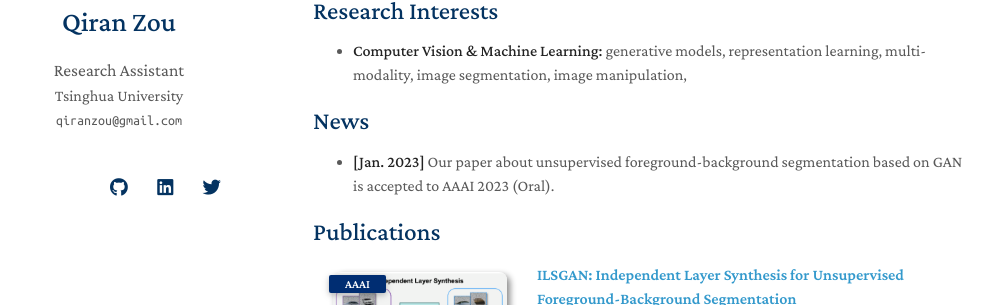
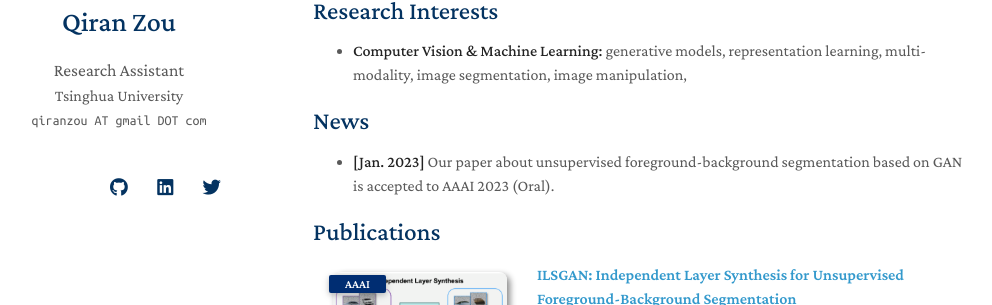
Before and after one commit to qrzou/qrzou.github.io, a Jekyll site: the page built from index.md, in a window 1280 px wide. Shown: the part 180-485 px from the top of the page, without its empty margins (157-1149 px from the left). Built offline with Jekyll 4.4.1, drawn with Linux system fonts in a browser that asks for light colours; nearby versions of some CDN libraries; a style sheet for code colours, icons or effects is not loaded; our own code applies the rules of GitHub Pages for plain Markdown files.

Commit message:
Update _config.yml

```diff
--- a/_config.yml
+++ b/_config.yml
@@ -2,7 +2,7 @@
 title: Qiran Zou
 position: Research Assistant
 affiliation: Tsinghua University
-email: qiranzou@gmail.com
+email: qiranzou AT gmail DOT com
 
 # Search Engine Optimization (SEO)
 # The following information is used to improve the website traffic from search engines, e.g., Google.
```
